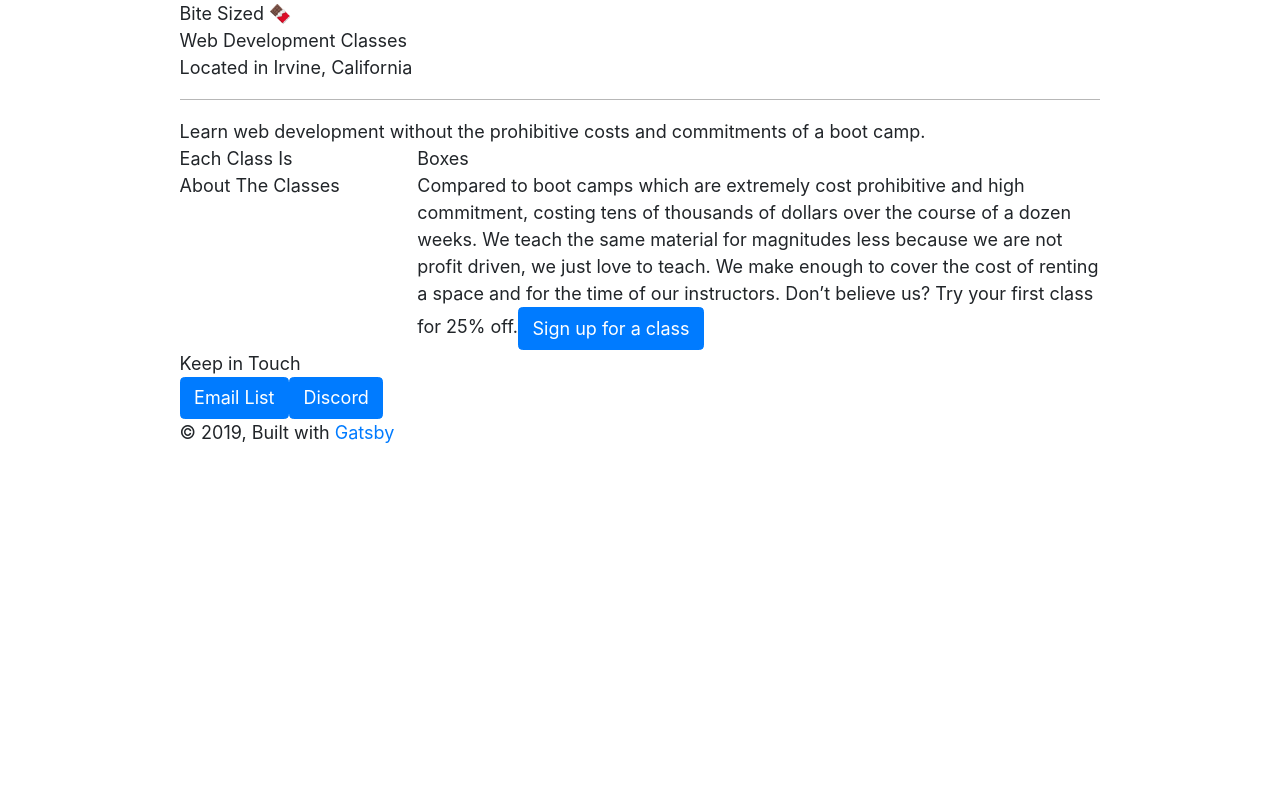
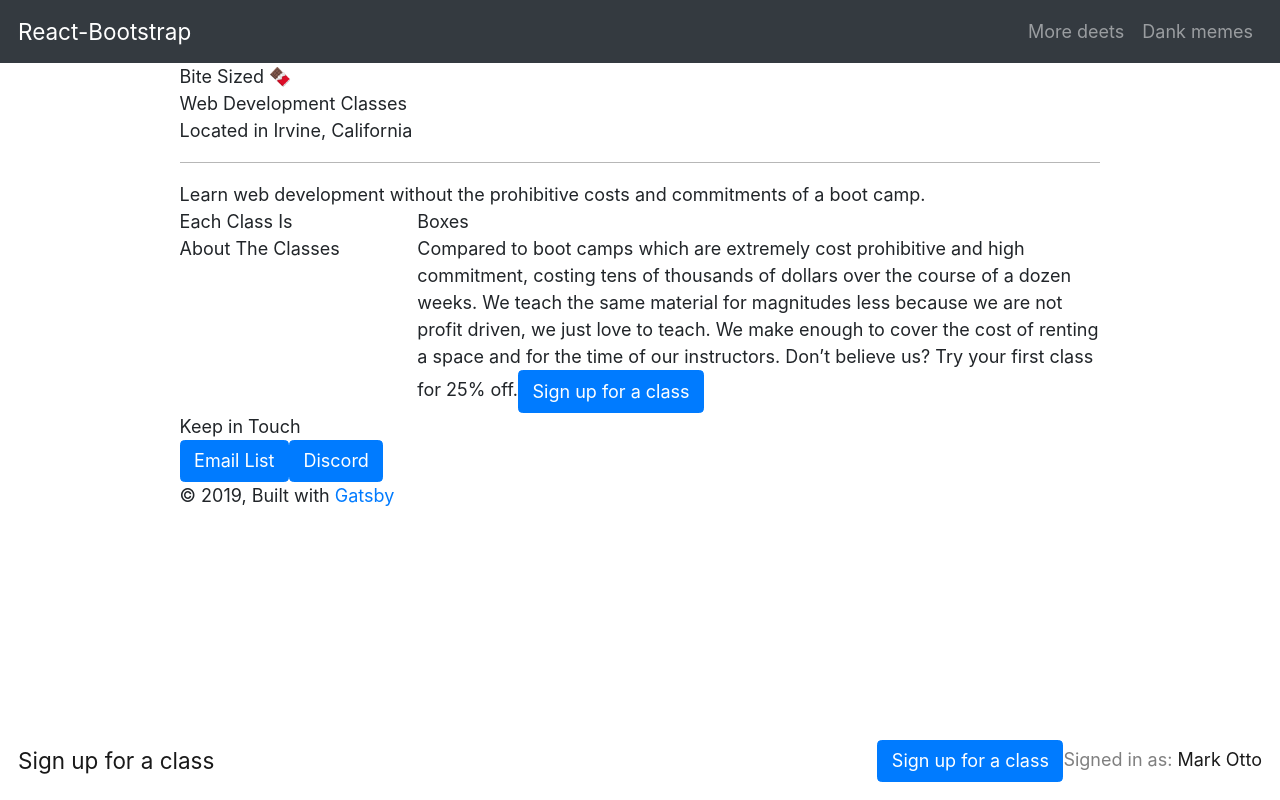
Before and after one commit to erict-dev/bite-sized-web-dev, a Gatsby site in the folder website/: page / in a window 1280 px wide. Built offline with nearby package versions, Linux system fonts and the light colour scheme; Gatsby itself is replaced by a stand-in of ours.

Commit message:
Add boilerplate for top and bottom nav

```diff
--- a/website/src/components/bottom-bar.js
+++ b/website/src/components/bottom-bar.js
@@ -0,0 +1,25 @@
+import { Link } from "gatsby"
+import PropTypes from "prop-types"
+import React from "react"
+
+import Navbar from 'react-bootstrap/Navbar'
+import Nav from 'react-bootstrap/Nav'
+import NavDropdown from 'react-bootstrap/NavDropdown'
+import Button from 'react-bootstrap/Button'
+
+import "./bottom-bar.css"
+
+const BottomBar = ({ siteTitle }) => (
+  <Navbar fixed="bottom" variant="light">
+    <Navbar.Brand href="#home">Sign up for a class</Navbar.Brand>
+    <Navbar.Toggle />
+    <Navbar.Collapse className="justify-content-end">
+      <Navbar.Text>
+        <Button>Sign up for a class</Button>
+        Signed in as: <a href="#login">Mark Otto</a>
+      </Navbar.Text>
+    </Navbar.Collapse>
+  </Navbar>
+)
+
+export default BottomBar
--- a/website/src/components/layout.js
+++ b/website/src/components/layout.js
@@ -10,12 +10,15 @@ import PropTypes from "prop-types"
 import { useStaticQuery, graphql } from "gatsby"
 
 import Header from "./header"
+import TopNav from "./top-nav"
+import BottomBar from "./bottom-bar"
 import "./layout.css"
 import 'bootstrap/dist/css/bootstrap.min.css';
 
 const Layout = ({ children }) => {
   return (
     <>
+      <TopNav />
       <div
         style={{
           margin: `0 auto`,
@@ -30,6 +33,7 @@ const Layout = ({ children }) => {
           {` `}
           <a href="https://www.gatsbyjs.org">Gatsby</a>
         </footer>
+        <BottomBar />
       </div>
     </>
   )
--- a/website/src/components/top-nav.js
+++ b/website/src/components/top-nav.js
@@ -0,0 +1,28 @@
+import { Link } from "gatsby"
+import PropTypes from "prop-types"
+import React from "react"
+
+import Navbar from 'react-bootstrap/Navbar'
+import Nav from 'react-bootstrap/Nav'
+import NavDropdown from 'react-bootstrap/NavDropdown'
+
+import "./top-nav.css"
+
+const TopNav = ({ siteTitle }) => (
+  <Navbar collapseOnSelect expand="lg" bg="dark" variant="dark">
+    <Navbar.Brand href="#home">React-Bootstrap</Navbar.Brand>
+    <Navbar.Toggle aria-controls="responsive-navbar-nav" />
+    <Navbar.Collapse id="responsive-navbar-nav">
+      <Nav className="mr-auto">
+      </Nav>
+      <Nav>
+        <Nav.Link href="#deets">More deets</Nav.Link>
+        <Nav.Link eventKey={2} href="#memes">
+          Dank memes
+        </Nav.Link>
+      </Nav>
+    </Navbar.Collapse>
+  </Navbar>
+)
+
+export default TopNav
```
Also changed, not shown: website/src/components/bottom-bar.css (added), website/src/components/top-nav.css (added).
